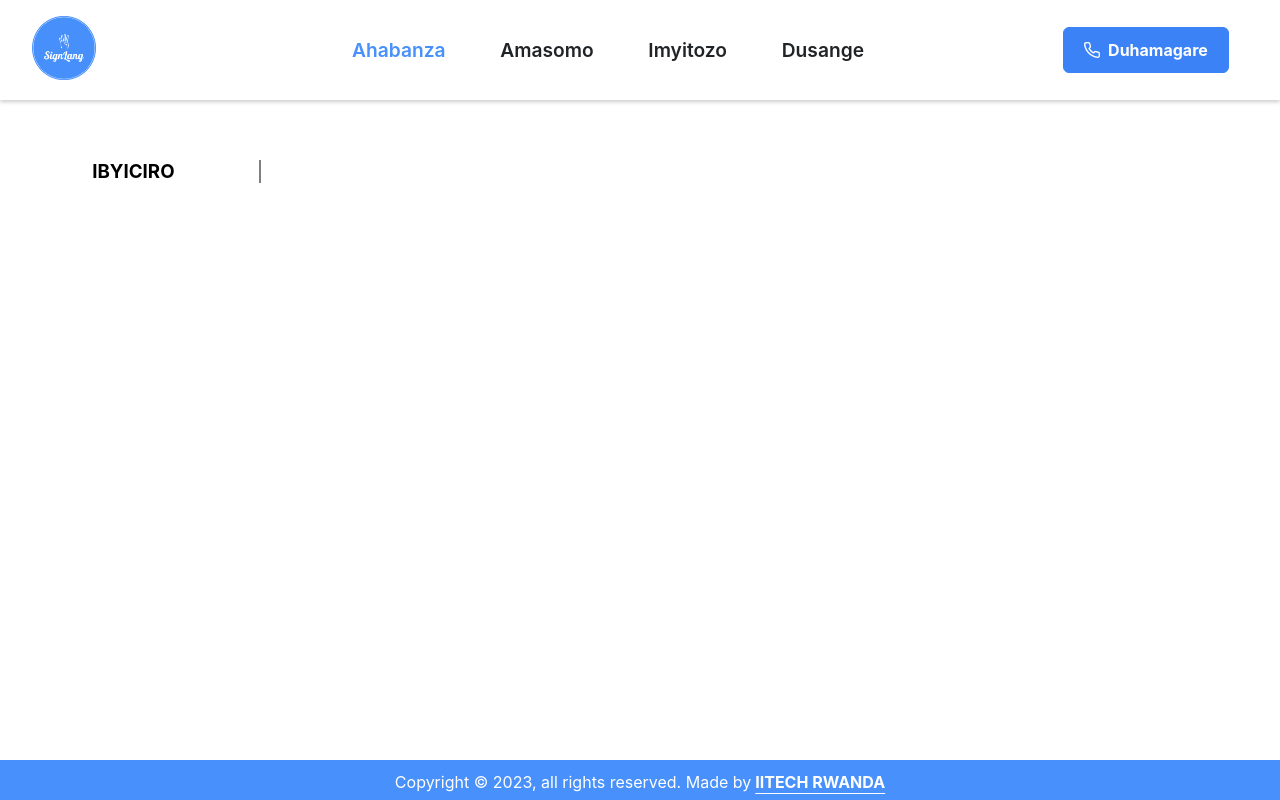
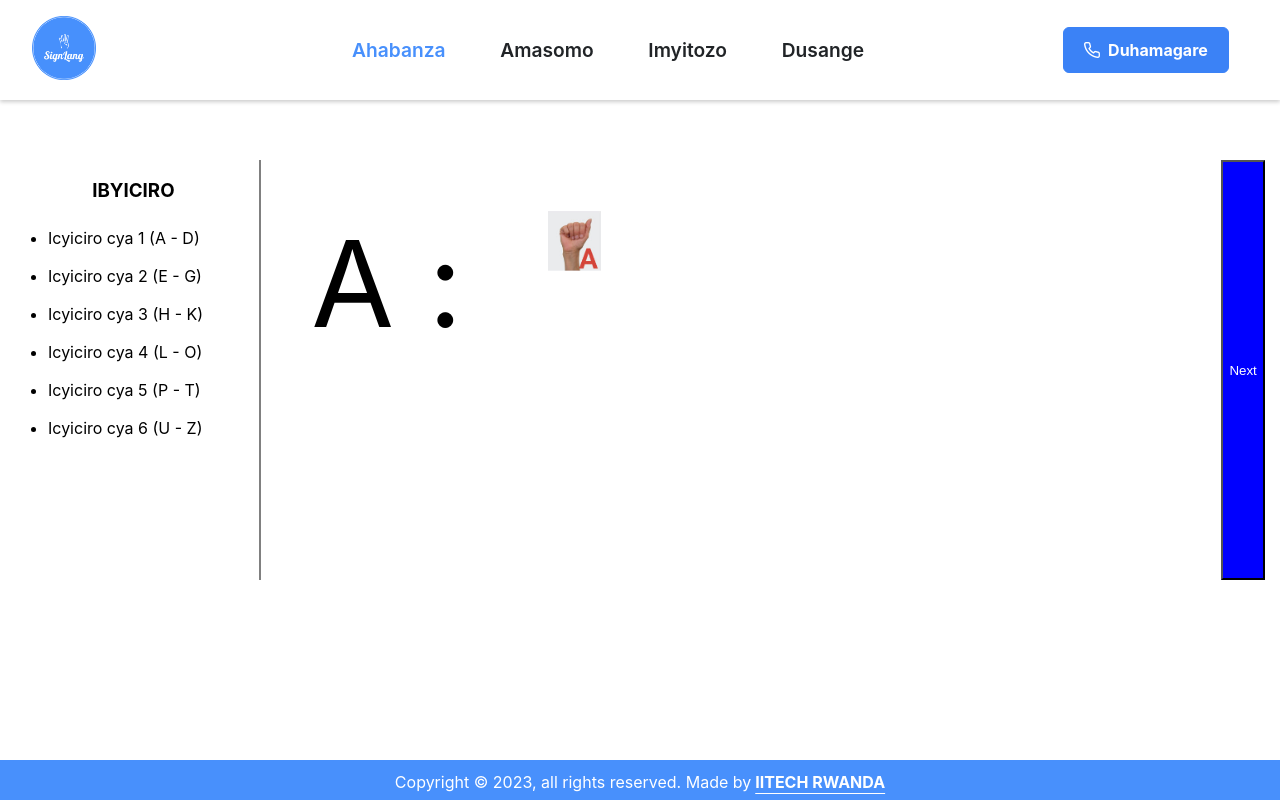
Before and after one commit to ngabo-dev/fluentfusion_frontend, a React (Vite) app: page /lessons in a window 1280 px wide. Built offline with nearby package versions, Linux system fonts and the light colour scheme.

Commit message:
Numbering

```diff
--- a/src/components/ContactDiv.jsx
+++ b/src/components/ContactDiv.jsx
@@ -14,11 +14,12 @@ function ContactDiv() {
       CONTACTS
     </h4>
     <b> Email:</b> <br/>
-    info@iitech.rw <br /><br />
+    <a href='mailto:info@iitech.rw' style={{color:'black', textDecoration:'none'}} target='_blank'>
+      info@iitech.rw  </a> <br /><br />
 
 
     <b> Telephone:</b> <br/>
-    +(250) 788 737 639 <br /><br />
+    <a href='https://wa.me/250788737639' style={{color:'black', textDecoration:'none'}} target='_blank'> +(250) 788 737 639 </a> <br /><br />
 
     <b> Website:</b> <br/>
     <a href='https://www.iitech.rw/' style={{color:'black', textDecoration:'none'}} target='_blank'>www.iitech.rw </a>
--- a/src/pages/Lessons.jsx
+++ b/src/pages/Lessons.jsx
@@ -1,21 +1,233 @@
-import React from 'react'
+import React, { useState } from 'react'
 import styled from "styled-components"
+import { one, two, three, four, five, six, seven, eight, nine, zero } from "../constants";
+import { a, b, c, d, e, f, g, h, i as I, j, k, l, m, n, o, p, q, r, s, t, u, v, w, x, y, z } from "../constants/alphabets"
+
 
 
 function Lessons() {
+  var i = 1;
+  const [image, setImage] = useState(a);
+  const [number, setNumber] = useState(1);
+  const [key, setKey] =useState('A');
+
+  const updateImage =() => {
+    setNumber(number+1);
+    switch (number) {
+      case 1:
+        setImage(a);
+        setKey('A');
+      break;
+
+      case 2:
+        setImage( b);
+        setKey('B');
+      break;
+
+      case 3:
+        setImage( c);
+        setKey('C');
+      break;
+
+      case 4:
+        setImage( d);
+        setKey('D');
+      break;
+
+      case 5:
+        setImage( e);
+        setKey('E');
+      break;
+
+      case 6:
+        setImage( f);
+        setKey('F');
+      break;
+
+      case 7:
+        setImage( g);
+        setKey('G');
+      break;
+
+      case 8:
+        setImage( h);
+        setKey('H');
+      break;
+
+      case 9:
+        setImage(I);
+        setKey('I');
+      break;
+
+      case 10:
+        setImage( j);
+        setKey('J');
+      break;
+
+      case 11:
+        setImage( k);
+        setKey('K');
+      break;
+
+      case 12:
+        setImage( l);
+        setKey('L');
+      break;
+
+      case 13:
+        setImage( m);
+        setKey('M');
+      break;
+
+      case 14:
+        setImage( n);
+        setKey('N');
+      break;
+
+      case 15:
+        setImage( o);
+        setKey('O');
+      break;
+
+      case 16:
+        setImage( p);
+        setKey('P');
+      break;
+
+      case 17:
+        setImage( r);
+        setKey('R');
+      break;
+
+      case 18:
+        setImage(s);
+        setKey('S');
+      break;
+
+      case 19:
+        setImage( t);
+        setKey('T');
+      break;
+
+      case 20:
+        setImage( u);
+        setKey('U');
+      break;
+
+      case 21:
+        setImage( v);
+        setKey('V');
+      break;
+
+      case 22:
+        setImage( w);
+        setKey('W');
+      break;
+
+      case 23:
+        setImage( y);
+        setKey('Y');
+      break;
+
+      case 24:
+        setImage( z);
+        setKey('Z');
+      break;
+
+      case 25:
+        setImage( q);
+        setKey('Q');
+      break;
+
+      case 26:
+        setImage( x);
+        setKey('X');
+      break;
+
+      case 27:
+        setImage( zero);
+        setKey('0');
+      break;
+
+      case 28:
+        setImage( one);
+        setKey('1');
+      break;
+
+      case 29:
+        setImage( two);
+        setKey('2');
+      break;
+
+      case 30:
+        setImage( three);
+        setKey('3');
+      break;
+
+      case 31:
+        setImage( four);
+        setKey('4');
+      break;
+
+      case 32:
+        setImage( five);
+        setKey('5');
+      break;
+
+      case 33:
+        setImage( six);
+        setKey('6');
+      break;
+
+      case 34:
+        setImage( seven);
+        setKey('7');
+      break;
+
+      case 35:
+        setImage( eight);
+        setKey('8');
+      break;
+
+      case 36:
+        setImage( nine);
+        setKey('9');
+      break;
+
+      default:
+      // If the character is not a number, skip it or display an error message
+      break;
+    }
+      console.log(number);
+  }
+
   return (
-    <div>
+    <Container>
+      <div style={{display:'flex'}}>
 
-    <Container>
-      <div style={{alignItems:'flex'}}>
-
-        <div style={{width:'20%', borderRight:'gray 2px solid'}} >
-          <h3 style={{textAlign:'center'}}> IBYICIRO </h3>
+        <div style={{width:'20%', borderRight:'gray 2px solid', minHeight:'420px'}} >
+          <h3 style={{textAlign:'center', }}> IBYICIRO </h3>
+          <ul>
+            <li style={{textDecoration:'none', marginTop:'26px'}}> Icyiciro cya 1 (A - D)</li>
+            <li style={{textDecoration:'none', marginTop:'18px'}}> Icyiciro cya 2 (E - G)</li>
+            <li style={{textDecoration:'none', marginTop:'18px'}}> Icyiciro cya 3 (H - K)</li>
+            <li style={{textDecoration:'none', marginTop:'18px'}}> Icyiciro cya 4 (L - O)</li>
+            <li style={{textDecoration:'none', marginTop:'18px'}}> Icyiciro cya 5 (P - T)</li>
+            <li style={{textDecoration:'none', marginTop:'18px'}}> Icyiciro cya 6 (U - Z)</li>
+          </ul>
 
         </div>
+        <div style={{width:'76%', padding:'4%', display:'flex', float:'center'}}>
+         <span style={{fontSize:'120px'}}> {key} : </span>
+
+          <div style={{width:'200px'}}>
+            <img className="sign-img" key={number} src={image} alt="a" style={{width:'100%'}}/>
+          </div>
+
+        </div>
+          <button onClick={updateImage} style={{backgroundColor:'blue', color:'white'}}> Next  </button>
       </div>
     </Container>
-    </div>
   )
 }
 
```
